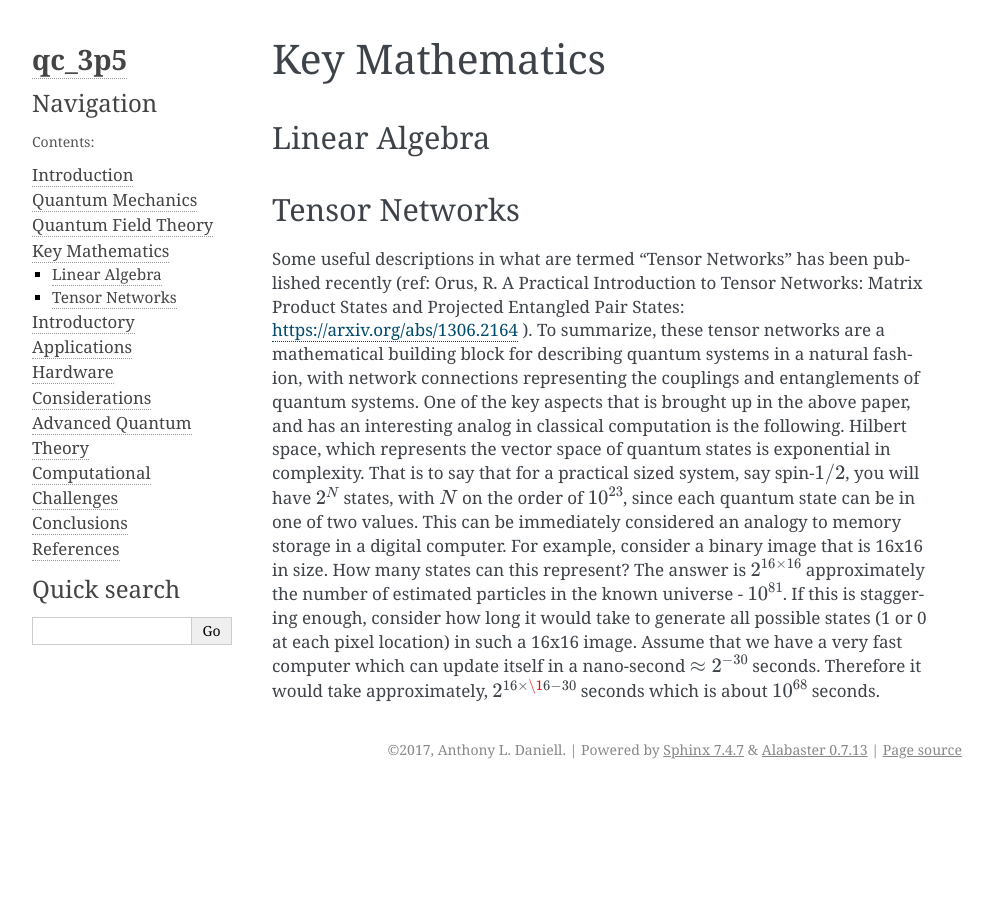
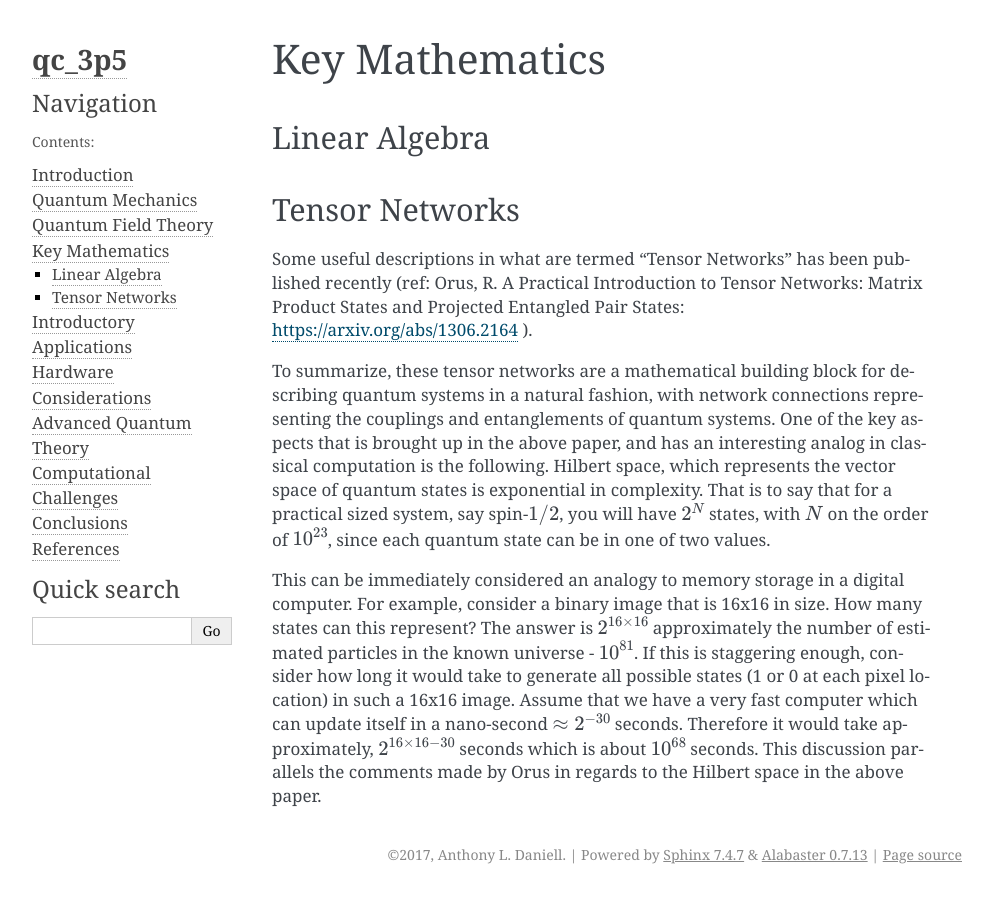
Before and after one commit to td2014/qc_3p5, a Sphinx documentation site: the page built from docs/docs/key_mathematics.rst, in a window 1280 px wide. Shown: the whole page, without its empty margins (148-1141 px from the left). Built offline with Sphinx 7.4.7, drawn with Linux system fonts in a browser that asks for light colours.

Commit message:
clarifications

```diff
--- a/docs/docs/key_mathematics.rst
+++ b/docs/docs/key_mathematics.rst
@@ -9,4 +9,7 @@ Tensor Networks
 ---------------
 
 Some useful descriptions in what are termed "Tensor Networks" has been published recently (ref:  Orus, R. A Practical Introduction to Tensor Networks: Matrix Product States and Projected Entangled Pair States:  https://arxiv.org/abs/1306.2164 ).
-To summarize, these tensor networks are a mathematical building block for describing quantum systems in a natural fashion, with network connections representing the couplings and entanglements of quantum systems.  One of the key aspects that is brought up in the above paper, and has an interesting analog in classical computation is the following.  Hilbert space, which represents the vector space of quantum states is exponential in complexity.  That is to say that for a practical sized system, say spin-:math:`1/2`, you will have :math:`2^{N}` states, with :math:`N` on the order of :math:`10^{23}`, since each quantum state can be in one of two values.  This can be immediately considered an analogy to memory storage in a digital computer.  For example, consider a binary image that is 16x16 in size.  How many states can this represent?  The answer is :math:`2^{16\times16}` approximately the number of estimated particles in the known universe - :math:`10^{81}`.  If this is staggering enough, consider how long it would take to generate all possible states (1 or 0 at each pixel location) in such a 16x16 image.  Assume that we have a very fast computer which can update itself in a nano-second :math:`\approx 2^{-30}` seconds.  Therefore it would take approximately, :math:`2^{16\times\16-30}` seconds which is about :math:`10^{68}` seconds.
+
+To summarize, these tensor networks are a mathematical building block for describing quantum systems in a natural fashion, with network connections representing the couplings and entanglements of quantum systems.  One of the key aspects that is brought up in the above paper, and has an interesting analog in classical computation is the following.  Hilbert space, which represents the vector space of quantum states is exponential in complexity.  That is to say that for a practical sized system, say spin-:math:`1/2`, you will have :math:`2^{N}` states, with :math:`N` on the order of :math:`10^{23}`, since each quantum state can be in one of two values.
+
+This can be immediately considered an analogy to memory storage in a digital computer.  For example, consider a binary image that is 16x16 in size.  How many states can this represent?  The answer is :math:`2^{16\times16}` approximately the number of estimated particles in the known universe - :math:`10^{81}`.  If this is staggering enough, consider how long it would take to generate all possible states (1 or 0 at each pixel location) in such a 16x16 image.  Assume that we have a very fast computer which can update itself in a nano-second :math:`\approx 2^{-30}` seconds.  Therefore it would take approximately, :math:`2^{16\times16-30}` seconds which is about :math:`10^{68}` seconds.  This discussion parallels the comments made by Orus in regards to the Hilbert space in the above paper.
```
Also changed, not shown: 5 other files.
